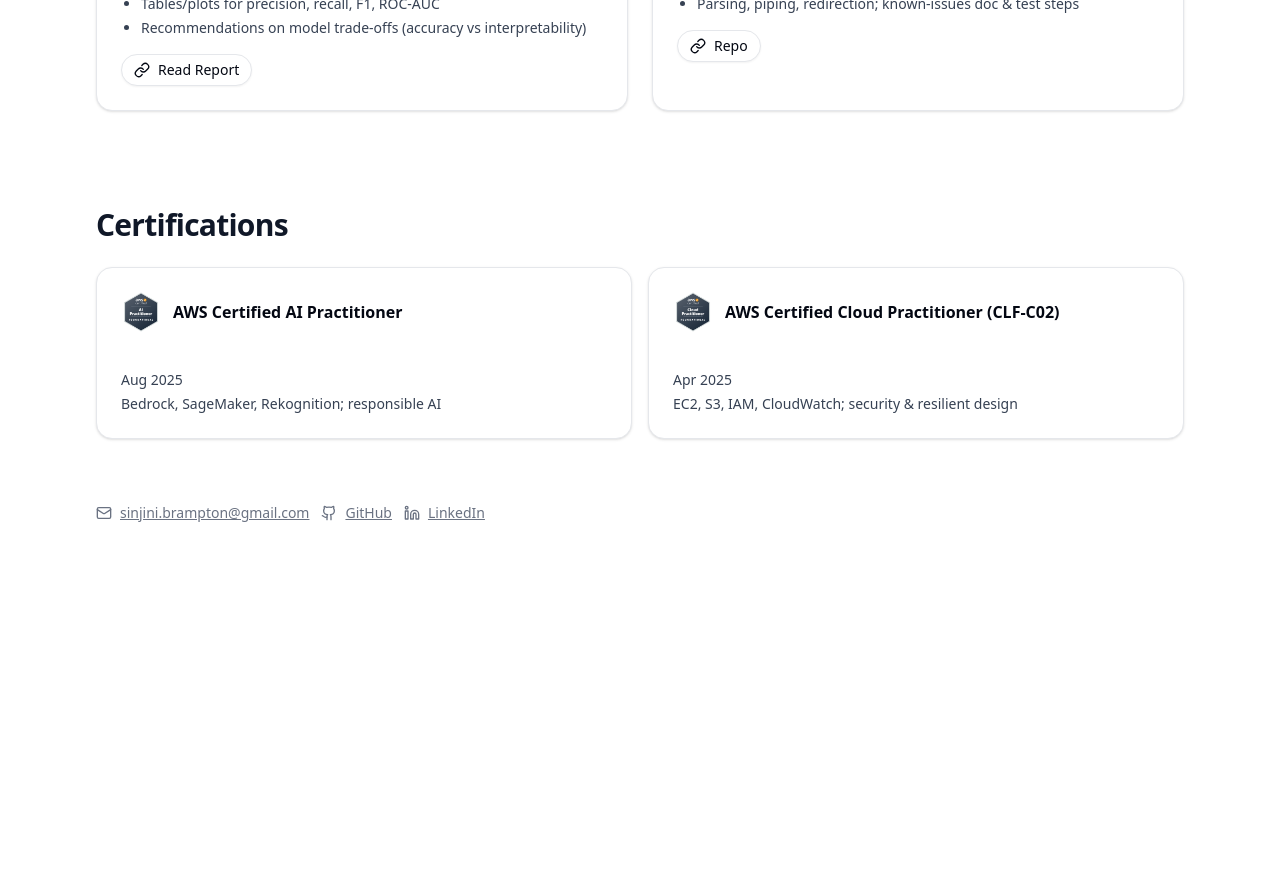
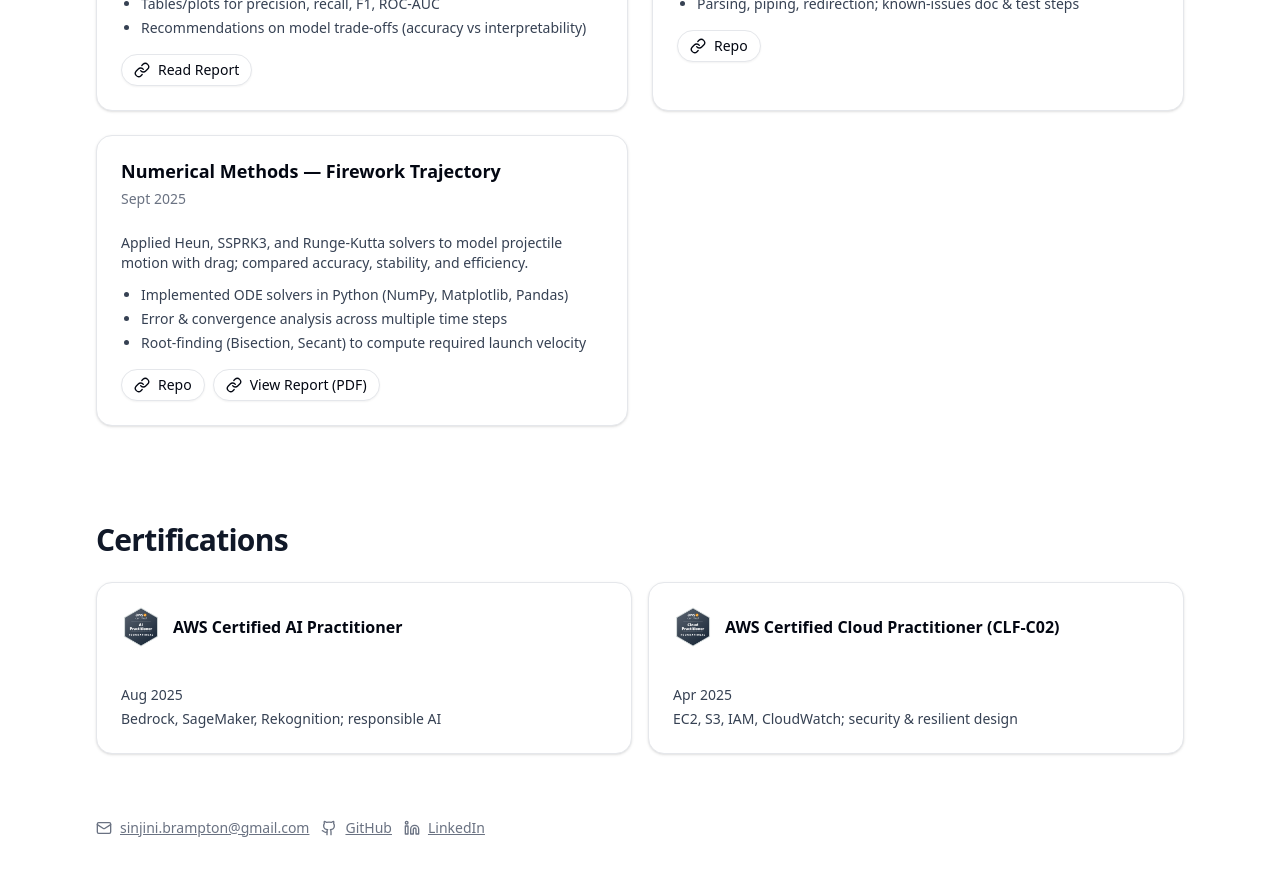
Before and after one commit to sinjinisarkar/sinjini-portfolio, a Next.js app: page / in a window 1280 px wide. Shown: the part 1920-2796 px from the top of the page. Before the commit the page ends 2491 px from the top, so only its background shows below. Built offline with nearby package versions, Linux system fonts and the light colour scheme.

Commit message:
feat: portfolio v7

```diff
--- a/src/app/page.tsx
+++ b/src/app/page.tsx
@@ -107,6 +107,21 @@
     bullets: ["Parsing, piping, redirection; known‑issues doc & test steps"],
     links: [
       { label: "Repo", href: "https://github.com/sinjinisarkar/xv6_simpleshell" }
+    ],
+  },
+  {
+    title: "Numerical Methods — Firework Trajectory",
+    period: "Sept 2025",
+    summary:
+      "Applied Heun, SSPRK3, and Runge-Kutta solvers to model projectile motion with drag; compared accuracy, stability, and efficiency.",
+    bullets: [
+      "Implemented ODE solvers in Python (NumPy, Matplotlib, Pandas)",
+      "Error & convergence analysis across multiple time steps",
+      "Root-finding (Bisection, Secant) to compute required launch velocity",
+    ],
+    links: [
+      { label: "Repo", href: "https://github.com/sinjinisarkar/numerical-methods-visualization" },
+      { label: "View Report (PDF)", href: "https://github.com/sinjinisarkar/numerical-methods-visualization/blob/main/Final_coursework.pdf" }
     ],
   },
 ];
```
